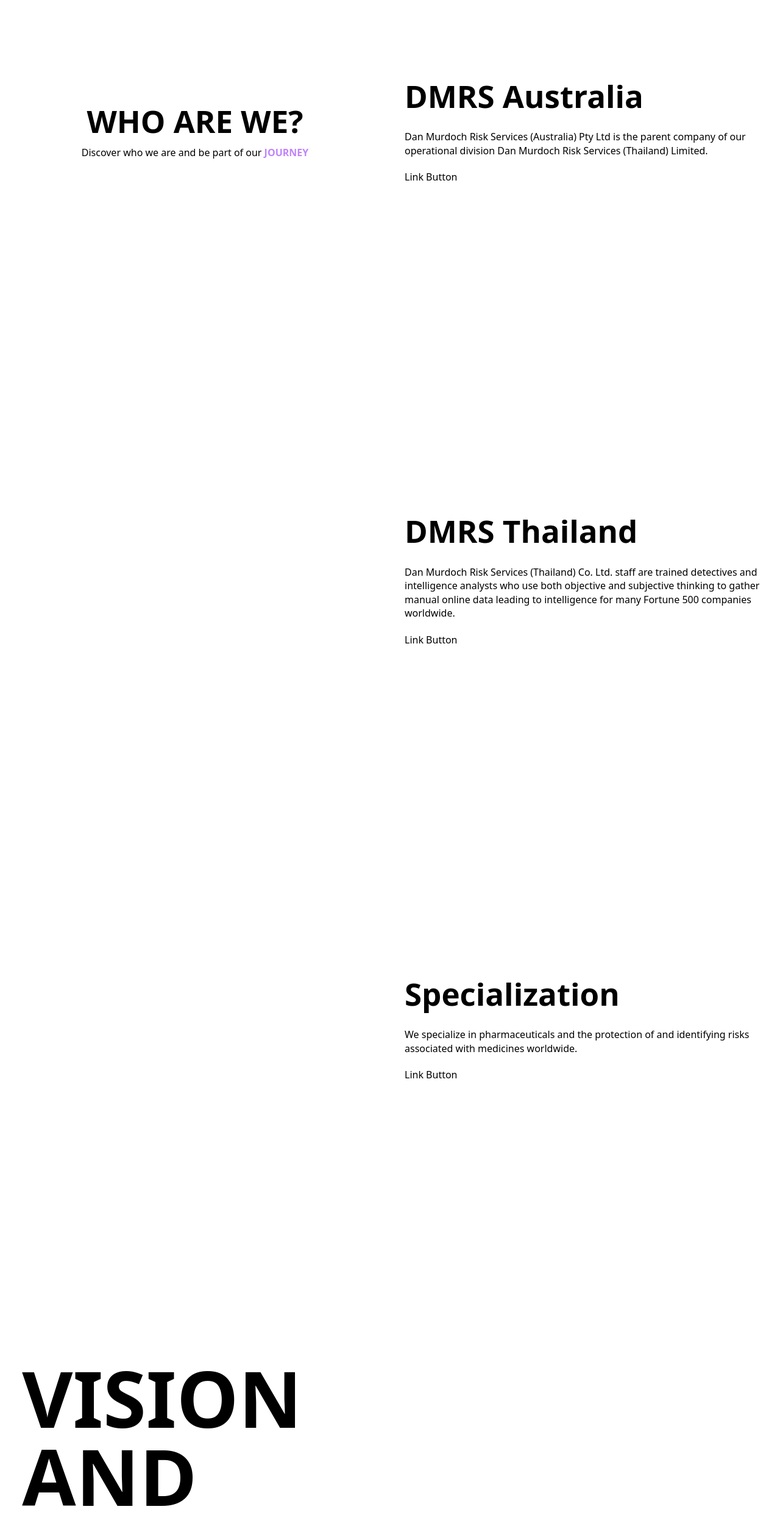
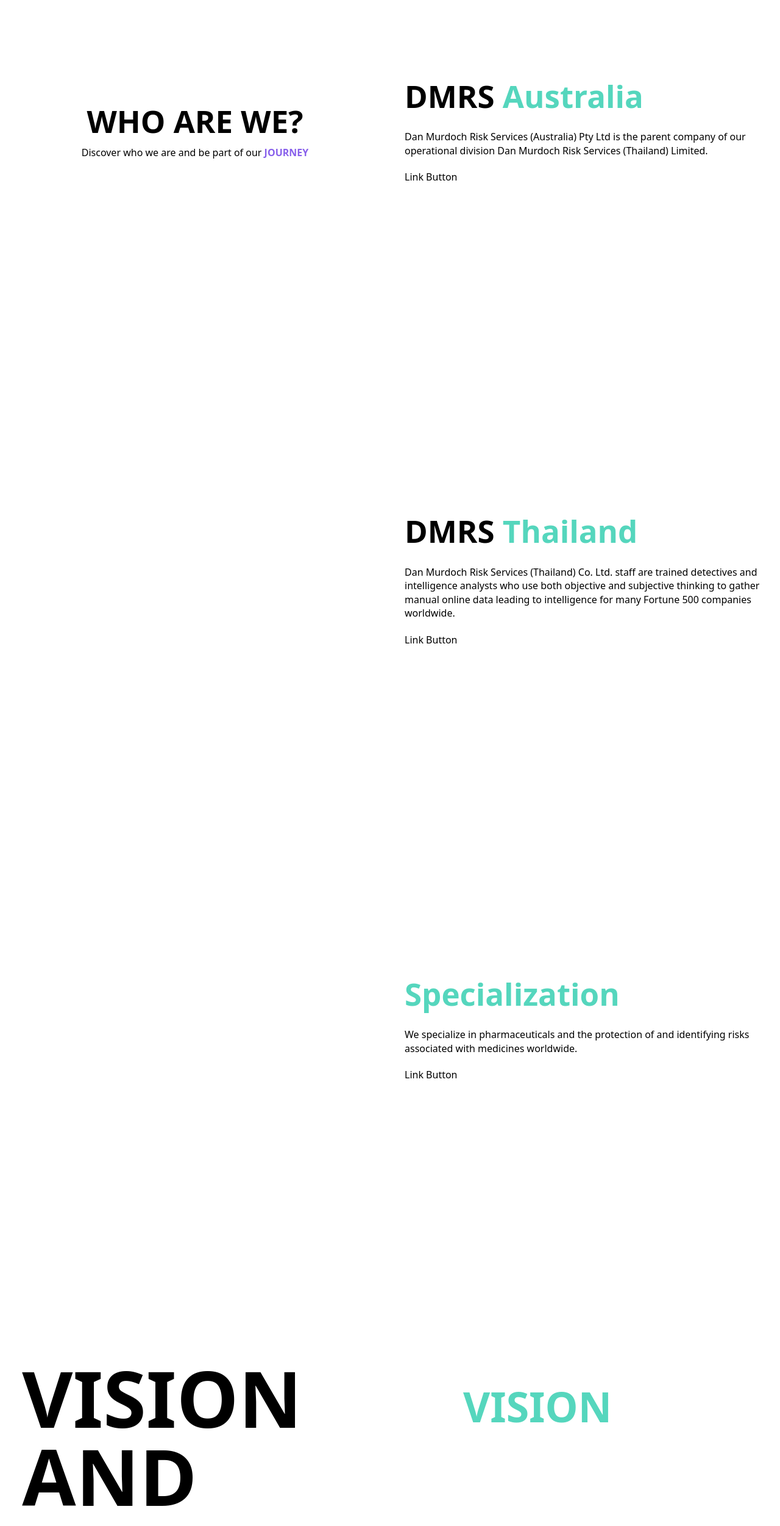
Before and after one commit to arciagaam/dmrs-fe, a React (Vite) app: page /dmrs-fe in a window 1280 px wide. Shown: the part 860-3362 px from the top of the page at 61% size. Built offline with nearby package versions, Linux system fonts and the light colour scheme.

Commit message:
manual change colors

```diff
--- a/src/components/Footer.jsx
+++ b/src/components/Footer.jsx
@@ -28,7 +28,7 @@
             <div className="min-w-[1px] w-[1px] bg-white min-h-full"></div>
 
             <div className="flex flex-col flex-1">
-                <h2 className='text-2xl text-purple-400'>CONTACT US</h2>
+                <h2 className='text-2xl text-accent-500'>CONTACT US</h2>
                 <p>Ayusin components pa para sa input</p>
             </div>
         </div>
--- a/src/pages/Home/index.jsx
+++ b/src/pages/Home/index.jsx
@@ -136,13 +136,13 @@
       <section className="flex tablet:flex-col">
         <div className="flex flex-col flex-1 sticky top-16 items-center justify-center max-h-[calc(100vh-4rem)] gap-1 tablet:bg-white tablet:py-5 tablet:shadow-md tablet:z-10">
           <h2 className='text-2xl font-bold desktop:text-xl'>WHO ARE WE?</h2>
-          <p className='text-sm text-center desktop:text-sm'>Discover who we are and be part of our <span className='font-bold text-purple-400'>JOURNEY</span></p>
+          <p className='text-sm text-center desktop:text-sm'>Discover who we are and be part of our <span className='font-bold text-accent-500'>JOURNEY</span></p>
         </div>
 
         <div className="flex flex-col flex-1 tablet:gap-16">
           <StickyScrollItem>
             <div className="flex flex-col justify-center h-full gap-5">
-              <h2 className='text-2xl font-bold desktop:text-xl'>DMRS <span className='text-testGreen'>Australia</span></h2>
+              <h2 className='text-2xl font-bold desktop:text-xl'>DMRS <span className='text-primary-300'>Australia</span></h2>
               <p className='text-sm desktop:text-sm'>Dan Murdoch Risk Services (Australia) Pty Ltd is the parent company of our operational division Dan Murdoch Risk Services (Thailand) Limited.</p>
               <button className='w-fit'>Link Button</button>
             </div>
@@ -150,7 +150,7 @@
 
           <StickyScrollItem>
             <div className="flex flex-col justify-center h-full gap-5">
-              <h2 className='text-2xl font-bold desktop:text-xl'>DMRS <span className='text-testGreen'>Thailand</span></h2>
+              <h2 className='text-2xl font-bold desktop:text-xl'>DMRS <span className='text-primary-300'>Thailand</span></h2>
               <p className='text-sm desktop:text-sm'>Dan Murdoch Risk Services (Thailand) Co. Ltd. staff are trained detectives and intelligence analysts who use both objective and subjective thinking to gather manual online data leading to intelligence for many Fortune 500 companies worldwide.</p>
               <button className='w-fit'>Link Button</button>
             </div>
@@ -158,7 +158,7 @@
 
           <StickyScrollItem>
             <div className="relative flex flex-col justify-center h-full gap-5 max-w-[1080px]">
-              <h2 className='relative text-2xl font-bold text-testGreen desktop:text-xl'>Specialization</h2>
+              <h2 className='relative text-2xl font-bold text-primary-300 desktop:text-xl'>Specialization</h2>
               <p className='text-md desktop:text-sm'>We specialize in pharmaceuticals and the protection of and identifying risks associated with medicines worldwide.</p>
               <button className='w-fit'>Link Button</button>
             </div>
@@ -184,11 +184,11 @@
 
           <div className="grid auto-cols-[minmax(calc(100%),_auto)] grid-flow-col tablet:auto-rows-[minmax(fit,_auto)] tablet:grid-flow-row tablet:gap-10 overflow-x-auto gap-16 z-10">
             <div className="flex flex-col gap-3 p-10 tablet:p-0">
-              <h2 className='text-2xl font-bold text-testGreen'>VISION</h2>
+              <h2 className='text-2xl font-bold text-primary-300'>VISION</h2>
               <p>Dan Murdoch Risk Services will be the preferred company of choice for online intelligence, investigative consultancy, brand protection and business intelligence advice worldwide offering beneficial solutions for all corporate and personal problems.</p>
             </div>
             <div className="flex flex-col gap-3 p-10 tablet:p-0">
-              <h2 className='text-2xl font-bold text-purple-400'>MISSION</h2>
+              <h2 className='text-2xl font-bold text-accent-500'>MISSION</h2>
               <p>Dan Murdoch Risk Services will offer and deliver to the corporate world and the general public a complete range of business services from intelligence strategies and a true investigative consultancy to proactive solutions and risk management strategies for internal and external problems facing companies and individuals worldwide.</p>
             </div>
           </div>
```
